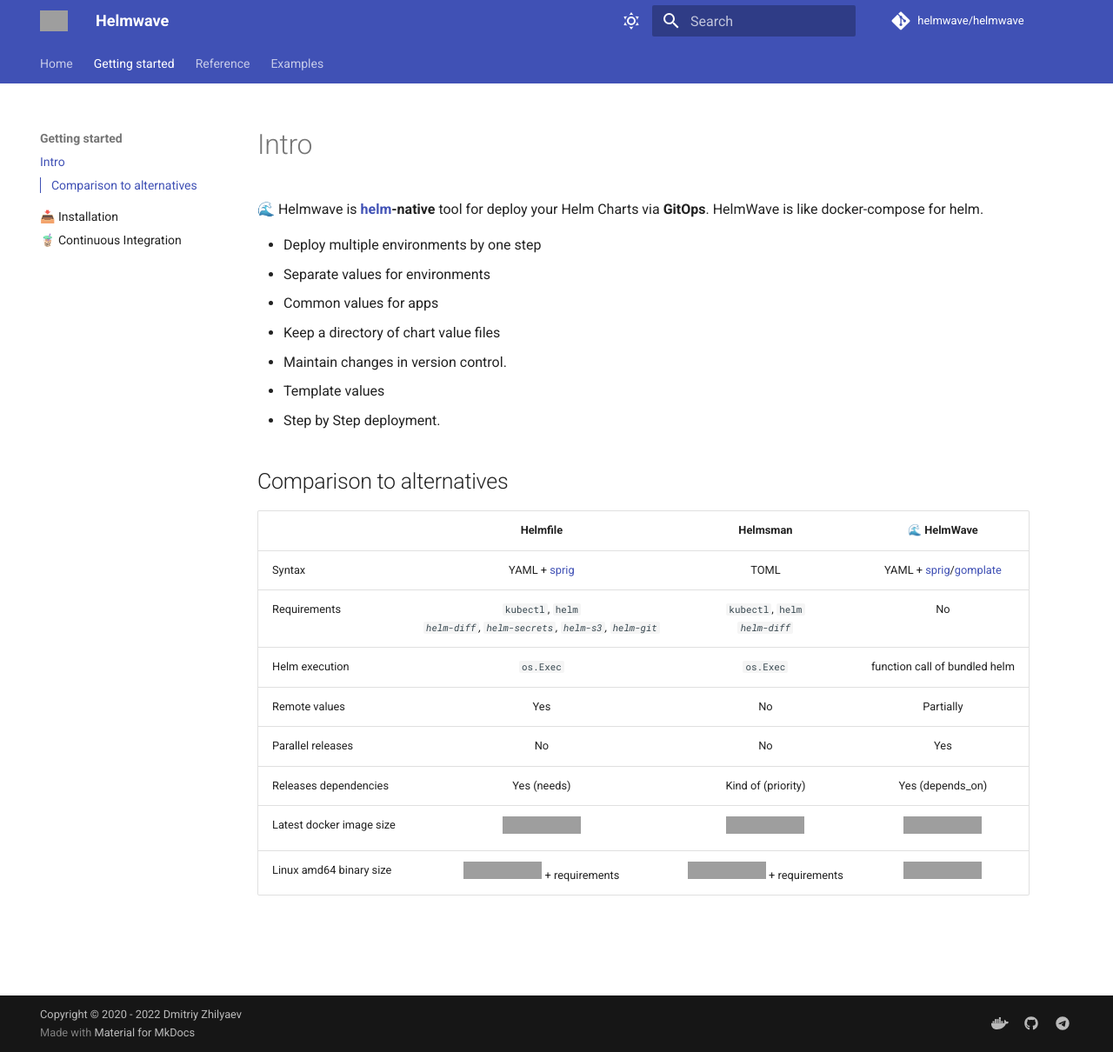
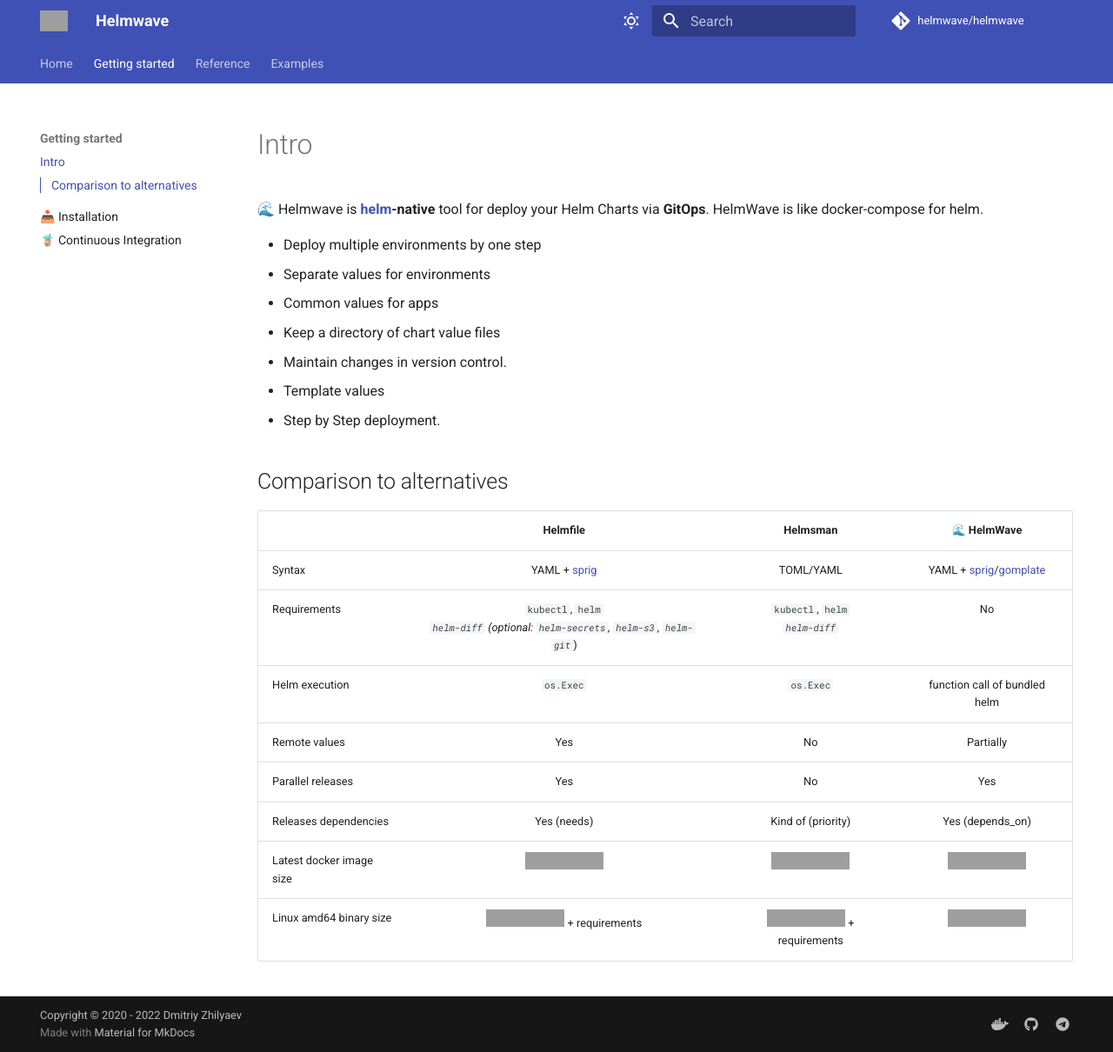
Before and after one commit to helmwave/docs, an MkDocs documentation site: the page built from docs/intro.md, in a window 1280 px wide and 1210 px high, cut to the strip 0-1210 px from the top of the window. Shown: the whole strip at 87% size. Built offline with MkDocs 1.6.1 and Material for MkDocs 9.7.7, drawn with Linux system fonts in a browser that asks for light colours; comment, search, counter and statistics services are not loaded; the version menu is left out; grey boxes are pictures that could not be loaded.

Commit message:
Update: intro.md
helmsman поддерживает YAML наравне с TOML, об этом и на главной сказано у них. Сам проверял.

плагины хелма helmfile-у не нужны, он только может их использовать. Минимально нужен лишь helm-diff.

Релизы helmfile ставит параллельно (искать concurrently, есть и флаг для управления). Про helmsman увы не в курсе.

```diff
--- a/docs/intro.md
+++ b/docs/intro.md
@@ -13,11 +13,11 @@
 
 |  | Helmfile | Helmsman | 🌊 HelmWave |
 | --- | :-------------: | :------------: | :-----------: |
-| Syntax | YAML + [sprig](http://masterminds.github.io/sprig/) | TOML | YAML + [sprig](http://masterminds.github.io/sprig/)/[gomplate](https://docs.gomplate.ca/) |
-| Requirements | `kubectl`, `helm`<br> *`helm-diff`, `helm-secrets`, `helm-s3`, `helm-git`* | `kubectl`, `helm`<br> *`helm-diff`* | No |
+| Syntax | YAML + [sprig](http://masterminds.github.io/sprig/) | TOML/YAML | YAML + [sprig](http://masterminds.github.io/sprig/)/[gomplate](https://docs.gomplate.ca/) |
+| Requirements | `kubectl`, `helm`<br> *`helm-diff` (optional: `helm-secrets`, `helm-s3`, `helm-git`*) | `kubectl`, `helm`<br> *`helm-diff`* | No |
 | Helm execution | `os.Exec` | `os.Exec` | function call of bundled helm |
 | Remote values | Yes | No | Partially |
-| Parallel releases | No | No | Yes |
+| Parallel releases | Yes | No | Yes |
 | Releases dependencies | Yes (needs) | Kind of (priority) | Yes (depends_on) |
 | Latest docker image size | ![](https://img.shields.io/docker/image-size/chatwork/helmfile) | ![](https://img.shields.io/docker/image-size/praqma/helmsman) | ![](https://img.shields.io/docker/image-size/diamon/helmwave) |
 | Linux amd64 binary size | ![](https://img.shields.io/badge/v0.143.0-43.9%20MB-blue) + requirements | ![](https://img.shields.io/badge/v3.8.0-17.7%20MB-blue) + requirements | ![](https://img.shields.io/badge/v0.16.7-73.8%20MB-blue)
```
